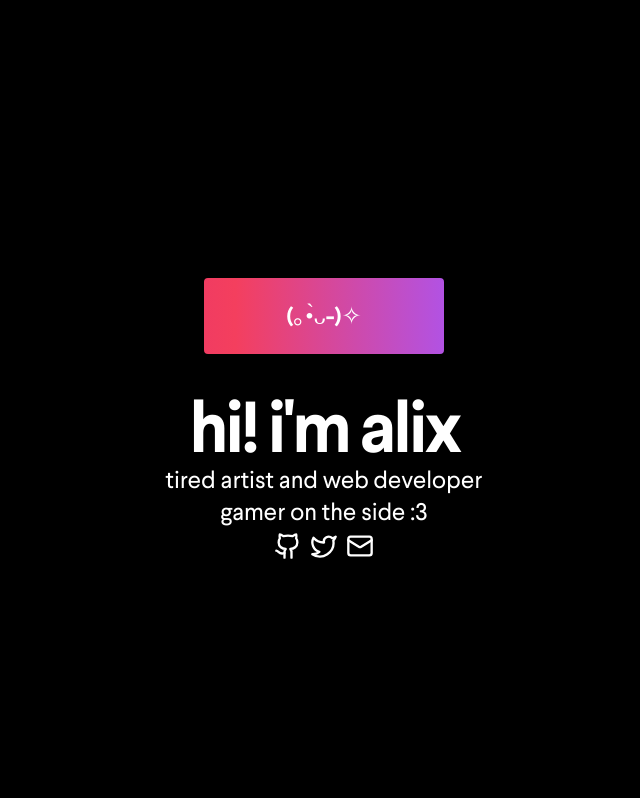
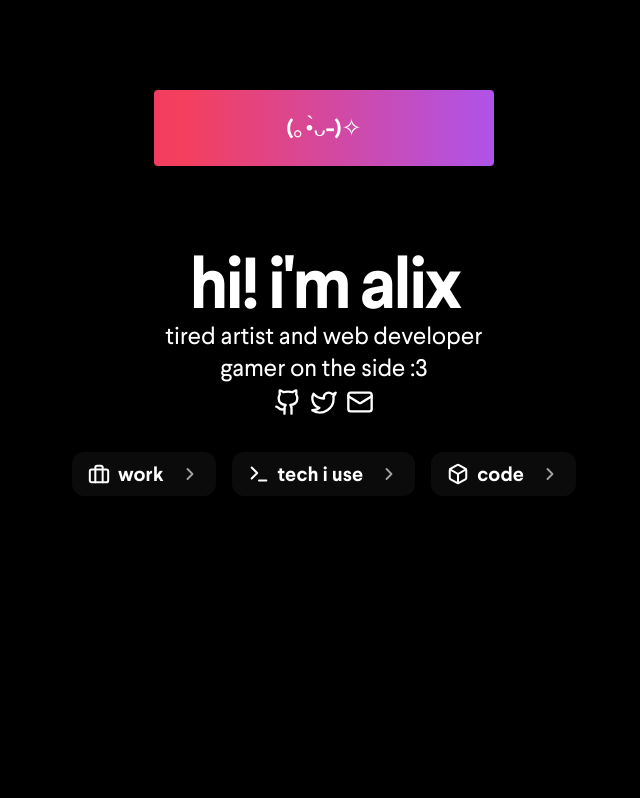
Before and after one commit to alixdotsh/alix.sh, a Next.js app: page / in a window 1280 px wide. Shown: the top 798 px of the page, without its empty margins (316-956 px from the left). Built offline with nearby package versions, Linux system fonts and the light colour scheme; what tailwindcss-bg-patterns would draw is missing.

Commit message:
add stuff to landing + route links to new pages

```diff
--- a/pages/code.tsx
+++ b/pages/code.tsx
@@ -0,0 +1,2 @@
+import { NextPage } from "next"
+import Link from "next/link"
--- a/pages/index.tsx
+++ b/pages/index.tsx
@@ -69,10 +69,10 @@ const Home = () => {
           </motion.div>
         </AnimatePresence>
       </div>
-    <div className="bg-black flex flex-col items-center sm:flex-row justify-center gap-20 w-screen h-screen p-2">
+    <div className="bg-black flex flex-col sm:flex-row justify-center gap-20 w-screen h-screen p-2">
     <div>
-      <div className="bg-gradient-to-r from-pink-600 to-purple-500 via-rose-500 animate-gradient-x justify-center items-center flex flex-col content-center
-      auto rounded-md shadow-xl box-border h-20 -32 p-4 m-9 border-2 border-black">
+      <div className="bg-gradient-to-r from-pink-600 to-purple-500 via-rose-500 animate-gradient-x justify-center
+      items-center flex flex-col content-center rounded-md shadow-xl box-border h-20 p-4 m-20 border-2 border-black place-content-center">
         <p className='text-white text-2xl text-center font-larsseitbold'>(｡•̀ᴗ-)✧</p>
       </div>
       <h1 className="text-4xl text-center text-white font-larsseitbold sm:text-7xl tracking-tighter">hi! i'm alix</h1>
@@ -94,20 +94,21 @@ const Home = () => {
 
             }} size={28} className="cursor-pointer" />
             </div>
-    </div>
-    </div>
-    <div className="flex flex-col gap-4">
+      <div className="flex flex-row gap-4">
         {sections.map(x =>
-        <Link key={x.name} href={x.link}>
-          <a className="flex items-center gap-2 bg-gray-900 bg-opacity-50 py-2 px-4 rounded-xl backdrop-blur-sm group">
+        <>
+        <Link key={x.name} href={x.link}
+        className="flex text-white items-center gap-2 my-9 bg-neutral-900 bg-opacity-50 py-2 px-4 rounded-xl backdrop-blur-sm group">
           <x.icon size={22} strokeWidth={2.2} />
-            <h1 className="text-xl font-larsseitbold">{x.name}</h1>
+          <h1 className="text-white text-xl font-larsseitbold">{x.name}</h1>
           <div className="ml-auto">
             <ChevronRight size={20} strokeWidth={2.2} className="ml-8 sm:ml-2 text-neutral-400 group-hover:text-white duration-200" />
           </div>
-          </a>
         </Link>
+        </>
           )}
+      </div>
+      </div>
     </div>
     </>
   );
--- a/pages/tech.tsx
+++ b/pages/tech.tsx
@@ -0,0 +1,2 @@
+import { NextPage } from "next"
+import Link from "next/link"
--- a/pages/work.tsx
+++ b/pages/work.tsx
@@ -0,0 +1,2 @@
+import { NextPage } from "next"
+import Link from "next/link"
```
Also changed, not shown: hooks/useWindowSize.ts (added, +27 -0 lines). Lines whose indentation alone changed are shown as unchanged.
